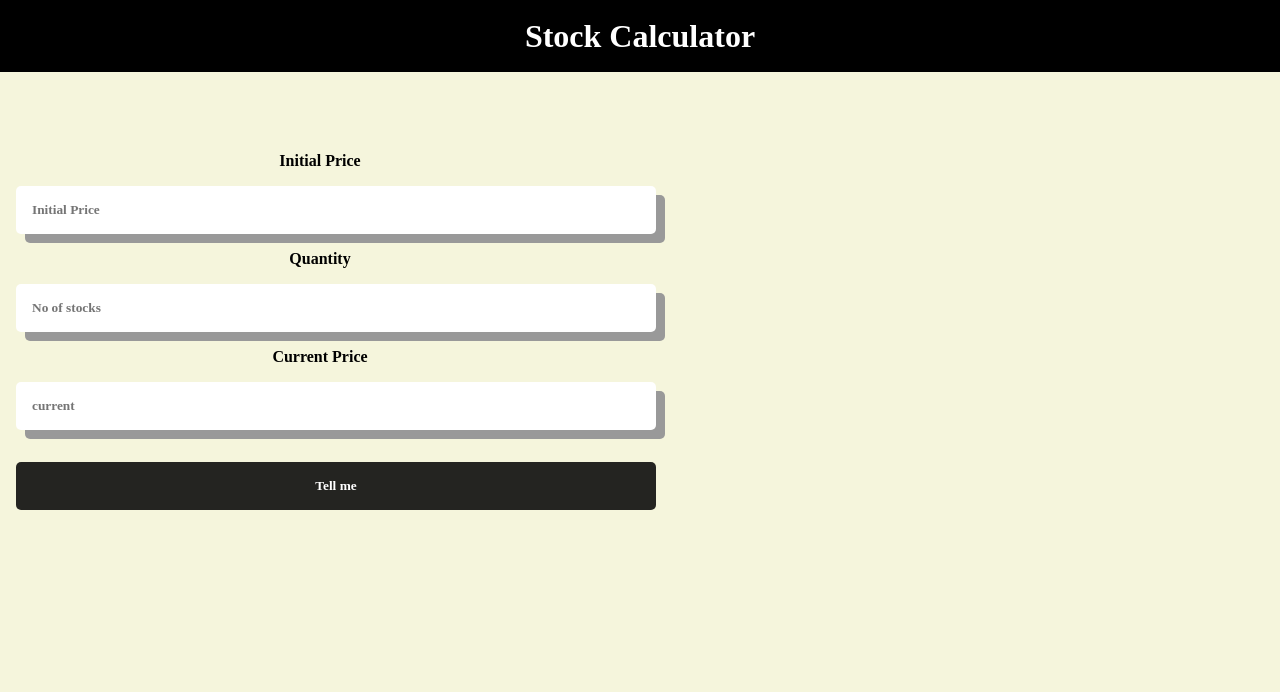
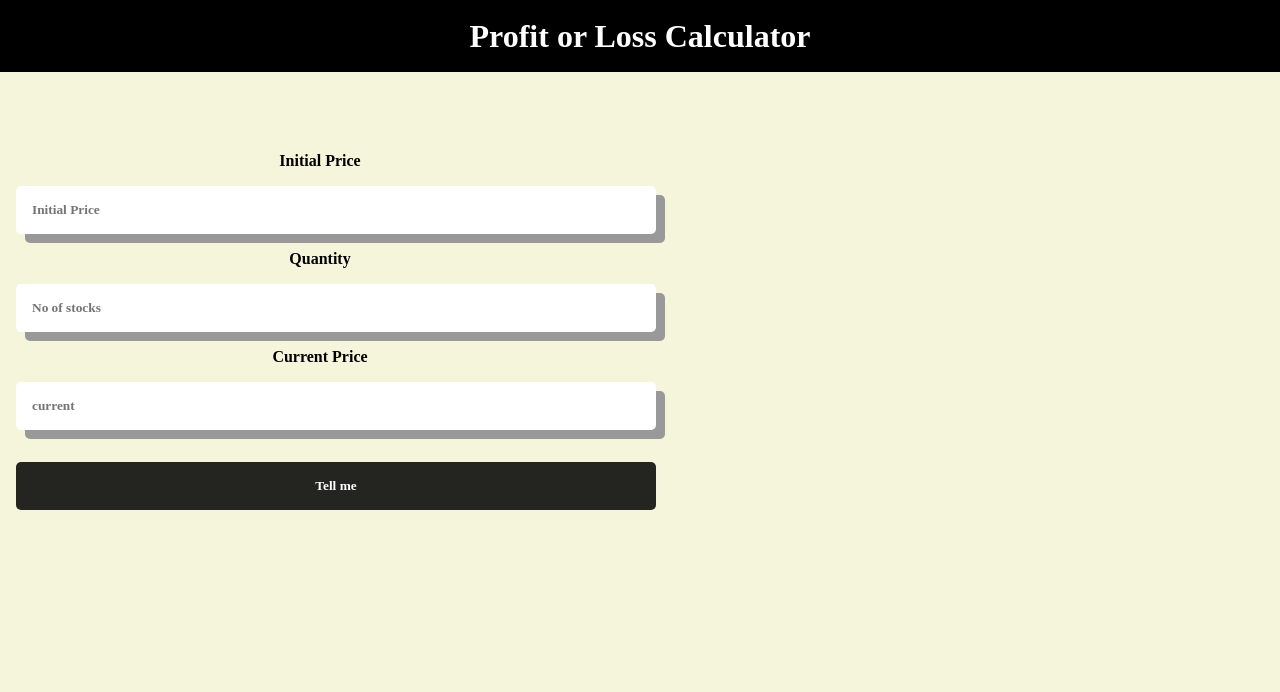
Before and after one commit to zabihhaqqani/Stocks-Calculator, a plain HTML site: page index.html in a window 1280 px wide. Shown: the top 692 px of the page. Drawn offline with Linux system fonts and the light colour scheme; a web font is replaced by a local one.

Commit message:
initial commit

```diff
--- a/index.html
+++ b/index.html
@@ -6,11 +6,11 @@
     <meta http-equiv="X-UA-Compatible" content="IE=edge">
     <meta name="viewport" content="width=device-width, initial-scale=1.0">
     <link rel="stylesheet" href="./style.css">
-    <title>Stocks Calculator</title>
+    <title>Profit or Loss Calculator</title>
 </head>
 
 <body>
-    <h1>Stock Calculator</h1>
+    <h1>Profit or Loss Calculator</h1>
     <main>
         <div class="container-left">
             <label>Initial Price</label>
```
Also changed, not shown: icons8-stocks.gif (deleted).
